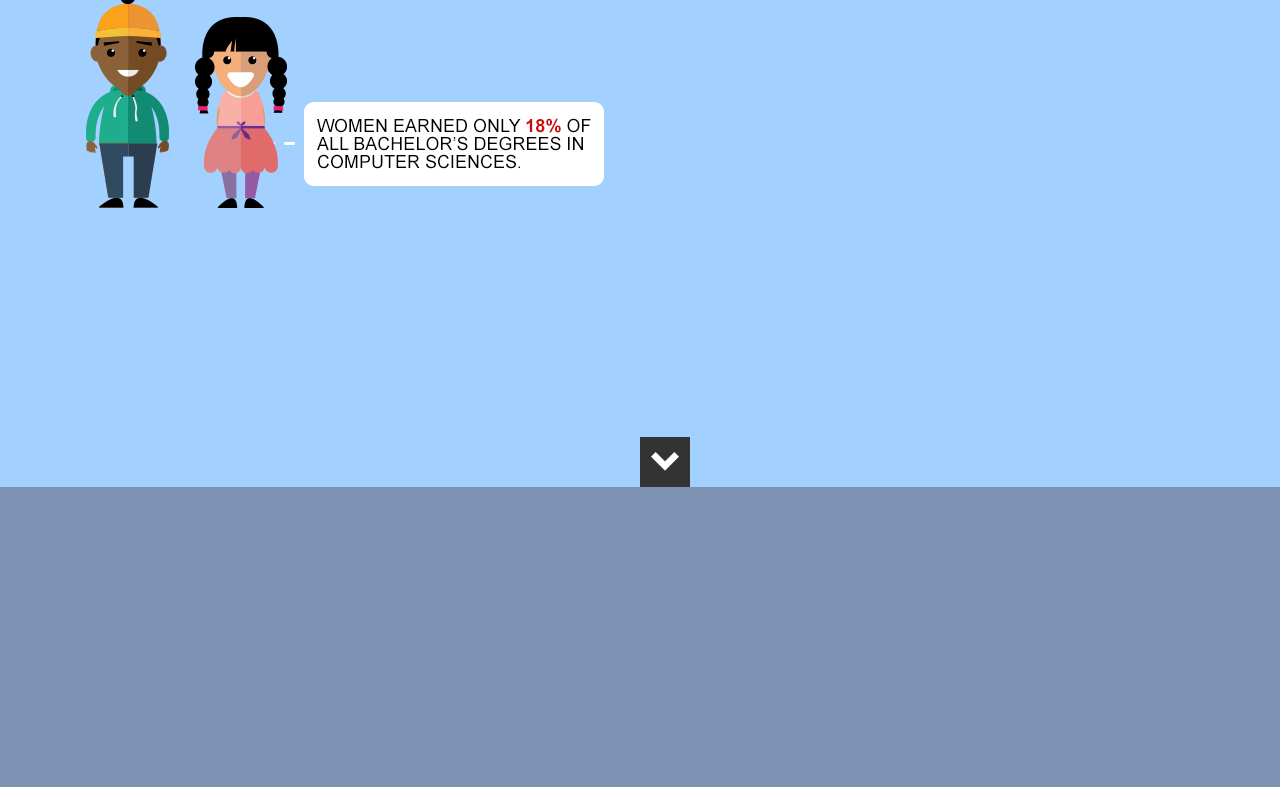
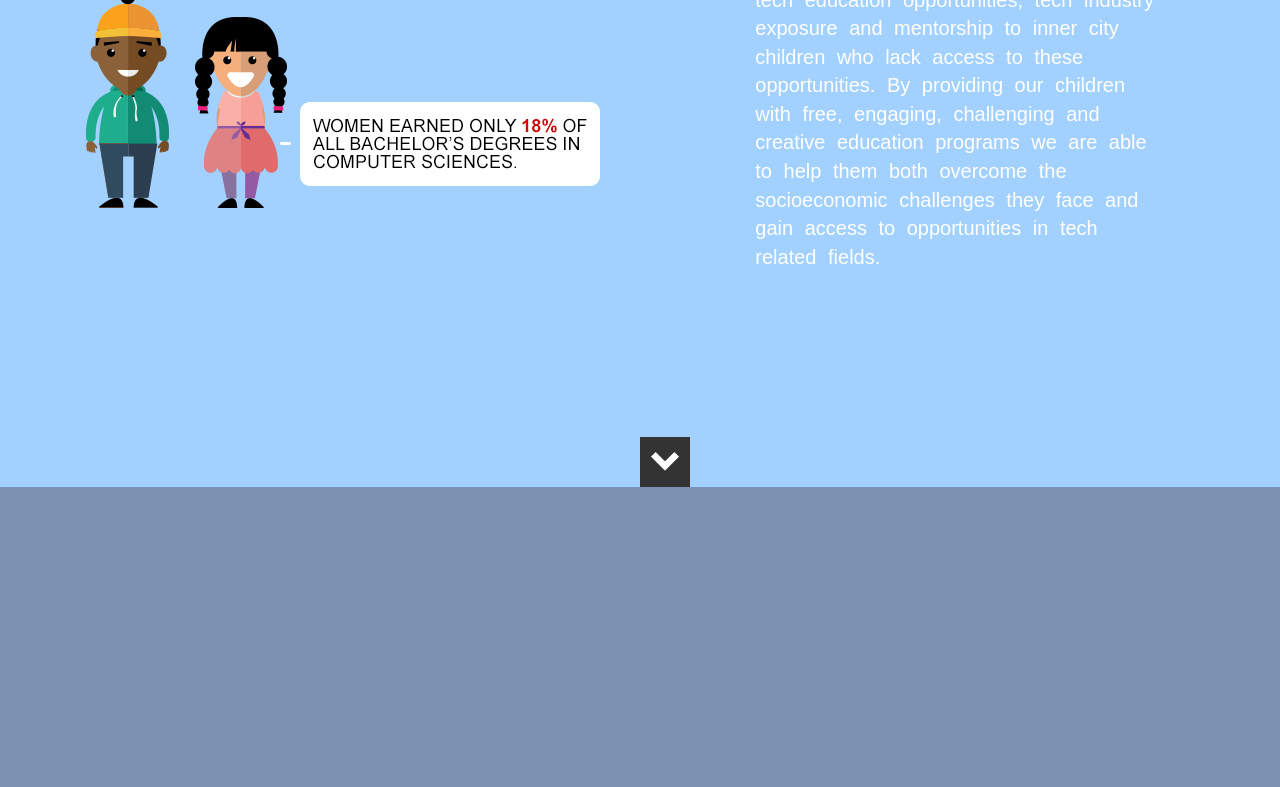
Before and after one commit to MASharif/cbksite-p, a plain HTML site: page index.html in a window 1280 px wide. Shown: the part 313-1100 px from the top of the page. Drawn offline with nearby package versions, Linux system fonts and the light colour scheme.

Commit message:
added main text

```diff
--- a/css/style.css
+++ b/css/style.css
@@ -84,13 +84,6 @@ h1{
 	color: white;
 	word-spacing: 8px;
 }
-#mission{
-	position: absolute;
-	top: 270px;
-	right: 150px;
-	color: white;
-	word-spacing: 6px;
-}
 #slide1 img:first-child{
 	position:absolute;
 	top: 300px;
@@ -100,12 +93,21 @@ h1{
 #slide1 img:nth-child(2){
 	position:absolute;
 	top:208px;
-	left:118px;
+	left:114px;
 }
 #slide1 img:nth-child(3){
 	position:absolute;
 	top:394px;
-	left:234px;
+	left:230px;
+}
+#mission{
+	position: absolute;
+	top: 270px;
+	right: 126px;
+	color: white;
+	word-spacing: 6px;
+	font-family: arial;
+	font-size: 20px;
 }
 /******************************
  SLIDE 2
--- a/index.html
+++ b/index.html
@@ -49,8 +49,18 @@
 		</div>
 		<div class="col-md-6">
 			<h1>The Coded by Kids Mission</h1>
-      <p id="mission">Coded by Kids is committed to providing tech education<br>
-        opportunities</p>
+      <p id="mission">Coded by Kids is committed to providing<br>
+        tech education opportunities, tech industry<br>
+        exposure and mentorship to inner city<br>
+        children who lack access to these<br>
+        opportunities. By providing our children<br>
+        with free, engaging, challenging and<br>
+        creative education programs we are able<br>
+        to help them both overcome the<br>
+        socioeconomic challenges they face and<br>
+        gain access to opportunities in tech<br>
+        related fields.
+      </p>
 		</div>
 
 		<a class="button" data-slide="2" title=""></a>
```
